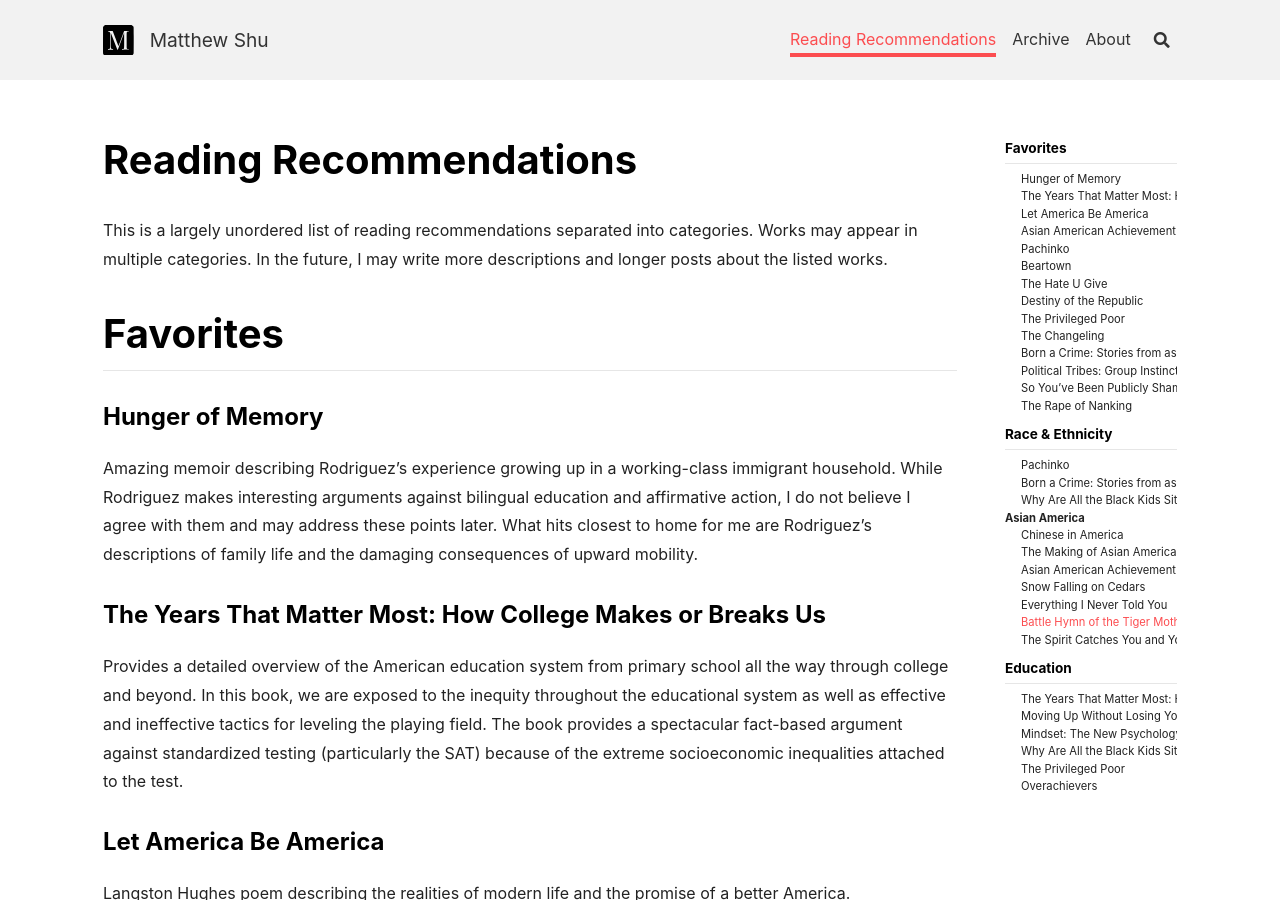
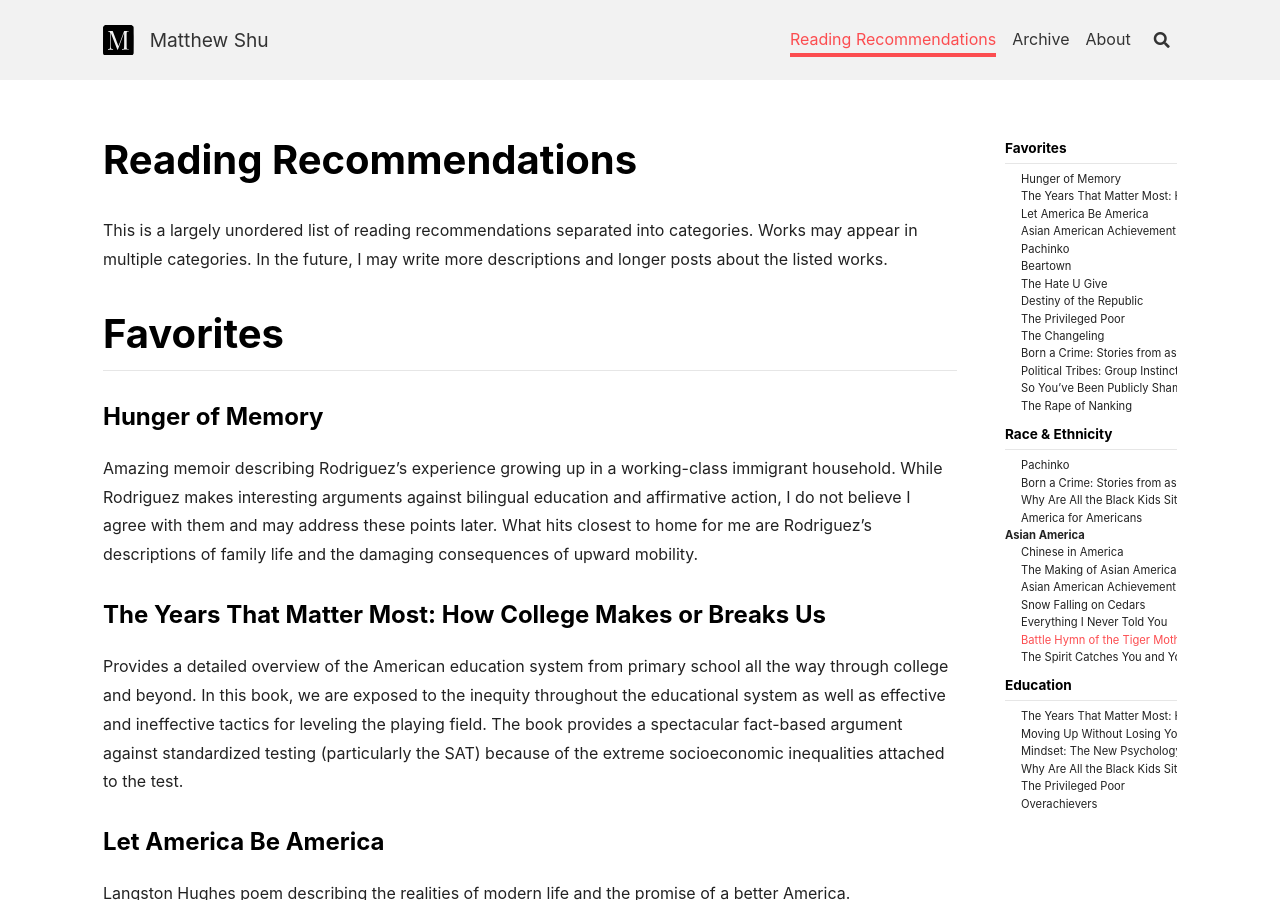
Before and after one commit to Nonameentered/nonameentered.github.io, a Jekyll site: the page built from booklist.md, in a window 1280 px wide and 900 px high. Built offline with Jekyll 4.4.1, drawn with Linux system fonts in a browser that asks for light colours; nearby versions of some CDN libraries; some of the changed text lies outside the part shown.

Commit message:
add America for Americans

```diff
--- a/booklist.md
+++ b/booklist.md
@@ -60,6 +60,7 @@ Iris Chang is my favorite Chinese American author. The Rape of Nanking is meticu
 ### Pachinko
 ### Born a Crime: Stories from as South African Childhood
 ### Why Are All the Black Kids Sitting Together in the Cafeteria?
+### America for Americans
 ## Asian America
 ### Chinese in America
 ### The Making of Asian America
```
